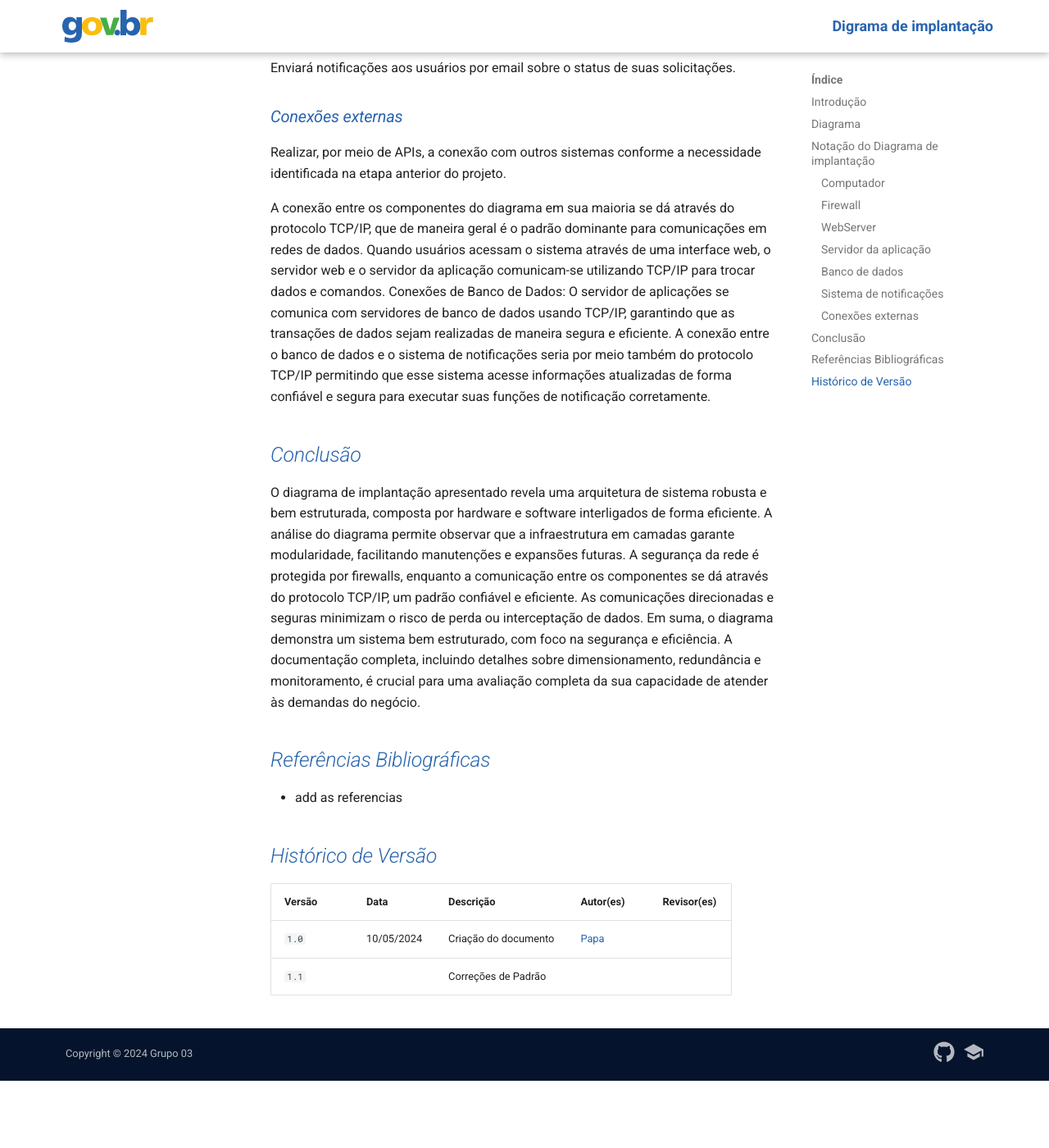
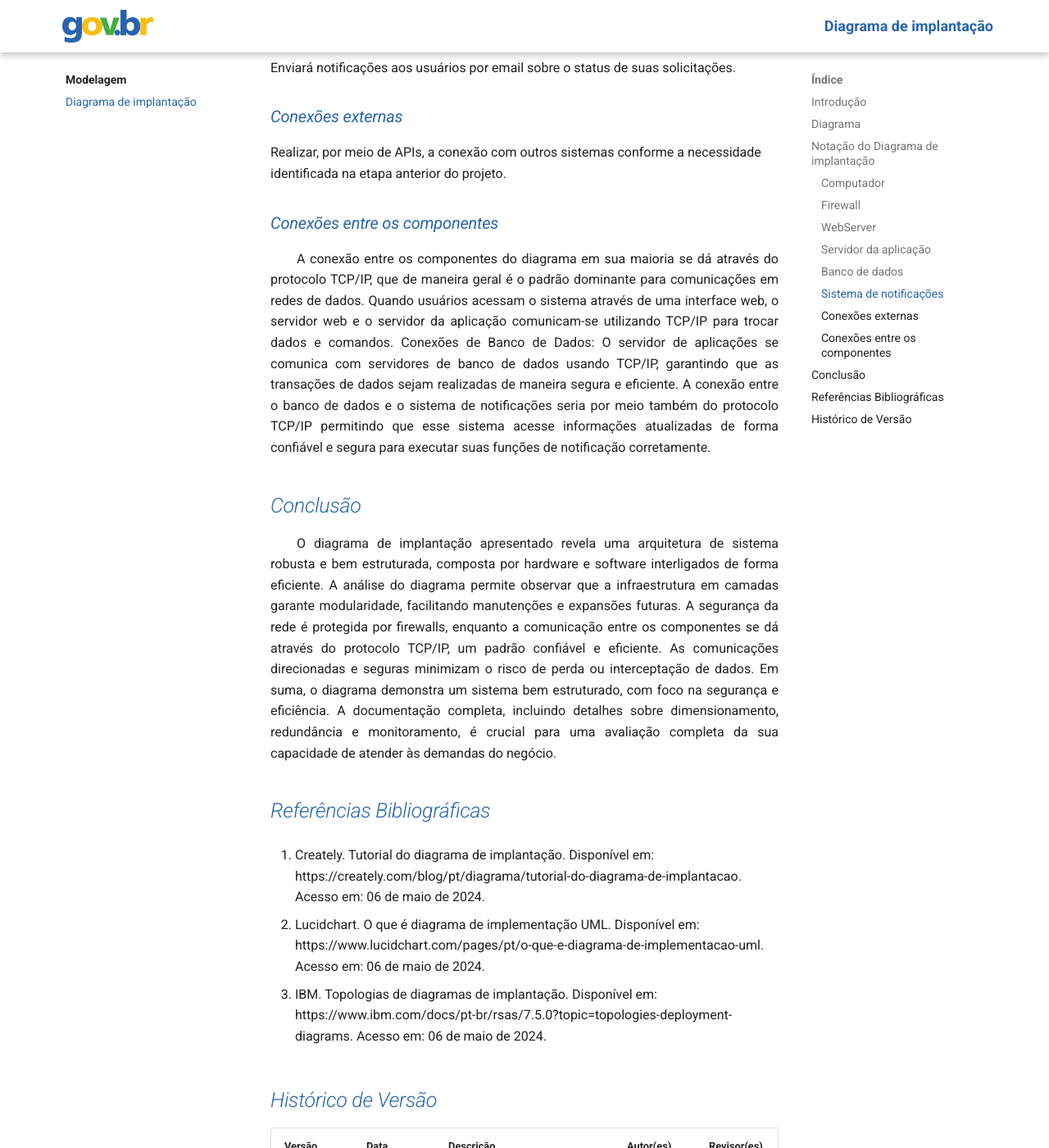
Before and after one commit to UnBArqDsw2024-1/2024.1_G3_My_gov, an MkDocs documentation site: the page built from docs/Modelagem/Diagram_de_Implatacao.md, in a window 1280 px wide and 1400 px high, scrolled down 1433 px. Shown: the whole window at 82% size. Built offline with MkDocs 1.6.1 and Material for MkDocs 9.7.7, drawn with Linux system fonts in a browser that asks for light colours; before the commit the page ends 2751 px from its top, so only the background shows below that; some of the changed text lies outside the part shown.

Commit message:
Adicionando diagrama e correcoes de padrao

```diff
--- a/docs/Modelagem/Diagram_de_Implatacao.md
+++ b/docs/Modelagem/Diagram_de_Implatacao.md
@@ -2,12 +2,15 @@
 
 ## <a> *Introdução* </a>
 
- Um diagrama de implantação é uma representação visual que descreve a configuração física de um sistema de software, incluindo hardware e software, e as interações entre seus componentes. Ele oferece uma visão detalhada das diferentes partes do sistema e como elas estão distribuídas em uma infraestrutura física, como servidores, dispositivos de rede e outros recursos. A importância desse tipo de diagrama reside na sua capacidade de fornecer uma compreensão clara e concisa da arquitetura de implantação de um sistema, permitindo que os desenvolvedores, arquitetos e administradores de sistemas compreendam melhor como os componentes do sistema estão interconectados e como eles funcionam em conjunto para fornecer funcionalidades específicas. Além disso, o diagrama de implantação também pode ser uma ferramenta valiosa para planejar e otimizar a infraestrutura de um sistema, identificar possíveis pontos de falha e melhorar a escalabilidade e a eficiência do sistema como um todo.e no caso do nosso projeto o diagrama de implantação realizado foi baseado no sistema do terracap e abaixo é possível visualizar o diagrama completo
+<p align="justify">&emsp;&emsp;Um diagrama de implantação é uma representação visual que descreve a configuração física de um sistema de software, incluindo hardware e software, e as interações entre seus componentes. Ele oferece uma visão detalhada das diferentes partes do sistema e como elas estão distribuídas em uma infraestrutura física, como servidores, dispositivos de rede e outros recursos. A importância desse tipo de diagrama reside na sua capacidade de fornecer uma compreensão clara e concisa da arquitetura de implantação de um sistema, permitindo que os desenvolvedores, arquitetos e administradores de sistemas compreendam melhor como os componentes do sistema estão interconectados e como eles funcionam em conjunto para fornecer funcionalidades específicas. Além disso, o diagrama de implantação também pode ser uma ferramenta valiosa para planejar e otimizar a infraestrutura de um sistema, identificar possíveis pontos de falha e melhorar a escalabilidade e a eficiência do sistema como um todo.e no caso do nosso projeto o diagrama de implantação realizado foi baseado no sistema do terracap e abaixo é possível visualizar o diagrama completo</p>
 
 ## <a> *Diagrama* </a>
 
- Foto do diagram
+<center>
 
+![alt text](../../Assets/DiagramaImplantacao/DiagramadeImplantacao.png)
+
+</center>
 ## <a> *Notação do Diagrama de implantação* </a>
 
 
@@ -41,23 +44,29 @@ Enviará notificações aos usuários por email sobre o status de suas solicita
 
 Realizar, por meio de APIs, a conexão com outros sistemas conforme a necessidade identificada na etapa anterior do projeto.
 
-A conexão entre os componentes do diagrama em sua maioria se dá através do protocolo TCP/IP, que de maneira geral é o padrão dominante para comunicações em redes de dados.
-	Quando usuários acessam o sistema através de uma interface web, o servidor web e o servidor da aplicação comunicam-se utilizando TCP/IP para trocar dados e comandos.
+### <a> *Conexões entre os componentes* </a>
+
+<p align="justify">&emsp;&emsp;A conexão entre os componentes do diagrama em sua maioria se dá através do protocolo TCP/IP, que de maneira geral é o padrão dominante para comunicações em redes de dados.
+Quando usuários acessam o sistema através de uma interface web, o servidor web e o servidor da aplicação comunicam-se utilizando TCP/IP para trocar dados e comandos.
 Conexões de Banco de Dados: O servidor de aplicações se comunica com servidores de banco de dados usando TCP/IP, garantindo que as transações de dados sejam realizadas de maneira segura e eficiente.
-A conexão entre o banco de dados e o sistema de notificações seria por meio também do protocolo TCP/IP permitindo que esse sistema acesse informações atualizadas de forma confiável e segura para executar suas funções de notificação corretamente.
+A conexão entre o banco de dados e o sistema de notificações seria por meio também do protocolo TCP/IP permitindo que esse sistema acesse informações atualizadas de forma confiável e segura para executar suas funções de notificação corretamente.</p>
 
 
 ## <a> *Conclusão* </a>
 
-O diagrama de implantação apresentado revela uma arquitetura de sistema robusta e bem estruturada, composta por hardware e software interligados de forma eficiente. A análise do diagrama permite observar que a infraestrutura em camadas garante modularidade, facilitando manutenções e expansões futuras. A segurança da rede é protegida por firewalls, enquanto a comunicação entre os componentes se dá através do protocolo TCP/IP, um padrão confiável e eficiente. As comunicações direcionadas e seguras minimizam o risco de perda ou interceptação de dados. Em suma, o diagrama demonstra um sistema bem estruturado, com foco na segurança e eficiência. A documentação completa, incluindo detalhes sobre dimensionamento, redundância e monitoramento, é crucial para uma avaliação completa da sua capacidade de atender às demandas do negócio.
+<p align="justify">&emsp;&emsp;O diagrama de implantação apresentado revela uma arquitetura de sistema robusta e bem estruturada, composta por hardware e software interligados de forma eficiente. A análise do diagrama permite observar que a infraestrutura em camadas garante modularidade, facilitando manutenções e expansões futuras. A segurança da rede é protegida por firewalls, enquanto a comunicação entre os componentes se dá através do protocolo TCP/IP, um padrão confiável e eficiente. As comunicações direcionadas e seguras minimizam o risco de perda ou interceptação de dados. Em suma, o diagrama demonstra um sistema bem estruturado, com foco na segurança e eficiência. A documentação completa, incluindo detalhes sobre dimensionamento, redundância e monitoramento, é crucial para uma avaliação completa da sua capacidade de atender às demandas do negócio.</p>
 
 ## <a>*Referências Bibliográficas*</a>
 
-- add as referencias
+1. Creately. Tutorial do diagrama de implantação. Disponível em: https://creately.com/blog/pt/diagrama/tutorial-do-diagrama-de-implantacao. Acesso em: 06 de maio de 2024.
+
+2. Lucidchart. O que é diagrama de implementação UML. Disponível em: https://www.lucidchart.com/pages/pt/o-que-e-diagrama-de-implementacao-uml. Acesso em: 06 de maio de 2024.
+
+3. IBM. Topologias de diagramas de implantação. Disponível em: https://www.ibm.com/docs/pt-br/rsas/7.5.0?topic=topologies-deployment-diagrams. Acesso em: 06 de maio de 2024.
 
 ## <a>*Histórico de Versão*</a>
 
 | Versão | Data       | Descrição            | Autor(es)                    | Revisor(es)                        |
 | ------ | ---------- | -------------------- | ---------------------------- | ---------------------------------- |
 | `1.0`  | 10/05/2024 | Criação do documento | [Papa](../../Subgrupos/Papa.md) | |
-| `1.1`  |  | Correções de Padrão | |
+| `1.1`  | 10/05/2024 | Correções de Padrão e adição do diagrama| [Papa](../../Subgrupos/Papa.md) | |
--- a/mkdocs.yml
+++ b/mkdocs.yml
@@ -66,6 +66,8 @@ nav:
     - Participações - Base: Base/ParticipacoesBase.md
   - Modelagem:
     - Modelagem/index.md
+    - Diagrama de implantação:  Modelagem/Diagram_de_Implatacao.md
+
   - Padrões de Projeto:
     - PadroesDeProjeto/index.md
   - Arquitetura de Software & Reutilização:
```
Also changed, not shown: docs/Base/TecnicasElicitacao/Questionario.md (+1 -1 lines), docs/Assets/DiagramaImplantacao/DiagramadeImplantacao.png (added).
